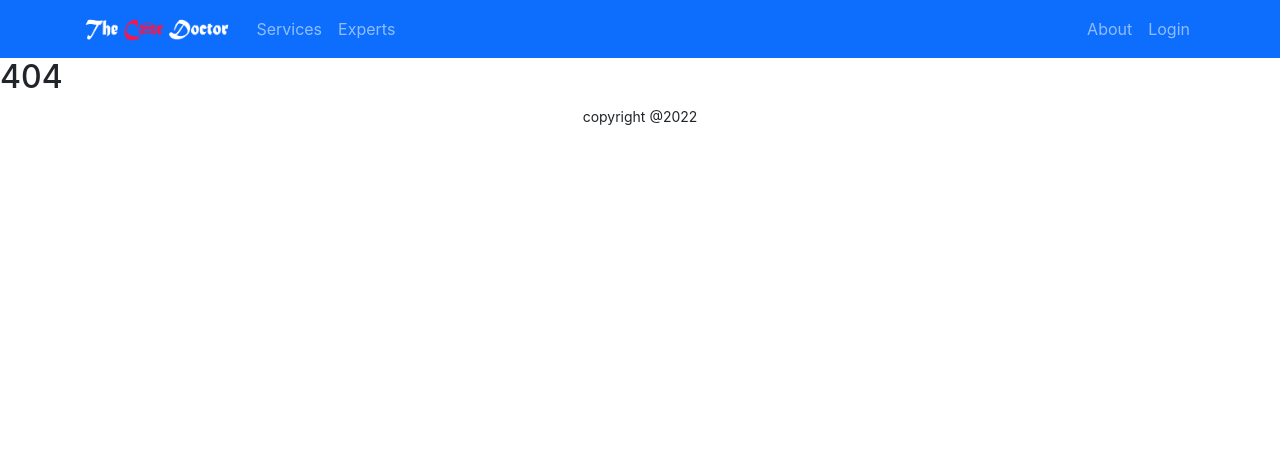
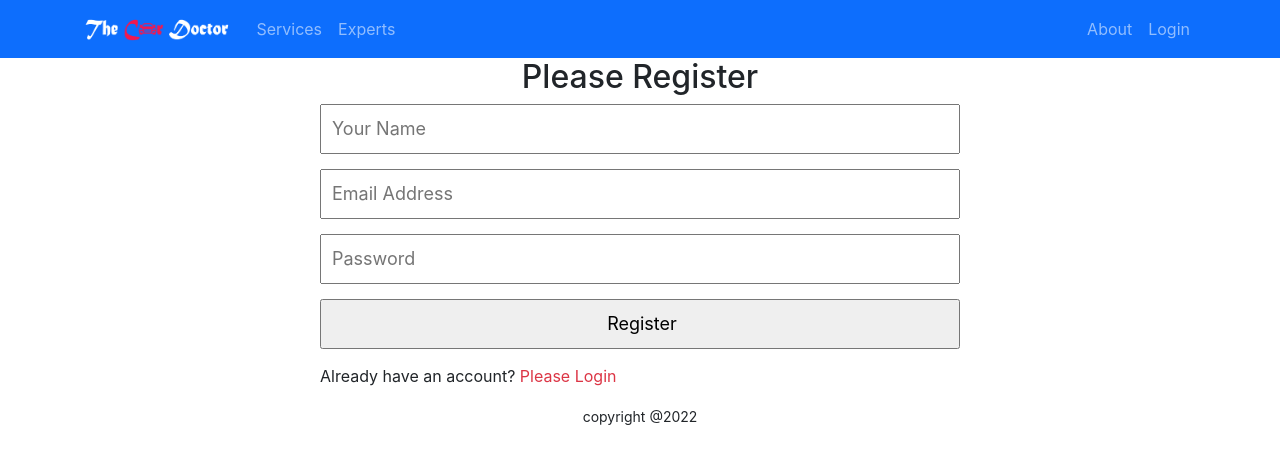
Before and after one commit to SoybalAhmmed/assignment-ten-repo, a React (Create React App) app: page /register in a window 1280 px wide. Before the commit this address had no page. Shown: the top 464 px of the page. Built offline with nearby package versions, Linux system fonts and the light colour scheme.

Commit message:
register and login form design

```diff
--- a/package.json
+++ b/package.json
@@ -7,9 +7,11 @@
     "@testing-library/react": "^13.1.1",
     "@testing-library/user-event": "^13.5.0",
     "bootstrap": "^5.1.3",
+    "firebase": "^9.6.11",
     "react": "^18.0.0",
     "react-bootstrap": "^2.2.3",
     "react-dom": "^18.0.0",
+    "react-firebase-hooks": "^5.0.3",
     "react-router-dom": "^6.3.0",
     "react-scripts": "5.0.1",
     "web-vitals": "^2.1.4"
--- a/src/App.js
+++ b/src/App.js
@@ -1,6 +1,8 @@
 
 import { Route, Routes } from 'react-router-dom';
 import './App.css';
+import Register from './Pages/Login/Register/Register';
+import Login from './Pages/Login/Login/Login';
 import ServiceDetail from './Pages/ServiceDetail/ServiceDetail';
 import About from './Pages/About/About';
 import Home from './Pages/Home/Home/Home';
@@ -17,6 +19,8 @@
          <Route path="/home" element={<Home></Home>}></Route>
          <Route path='/service/:serviceId' element={<ServiceDetail></ServiceDetail>}></Route>
          <Route path="/about" element={<About></About>}></Route>
+         <Route path="/login" element={<Login></Login>}></Route>
+         <Route path ="/register" element={<Register></Register>}></Route>
          <Route path="*" element={<NotFound></NotFound>}></Route>
        </Routes>
        <Footer></Footer>
--- /dev/null
+++ b/src/Pages/Login/Login/Login.js
@@ -0,0 +1,50 @@
+import React, { useRef } from 'react';
+import { Button, Form } from 'react-bootstrap';
+import { Link, useNavigate } from 'react-router-dom';
+
+const Login = () => {
+    const emailRef = useRef('');
+    const passwordRef = useRef('');
+    const navigate = useNavigate();
+
+    const handleSubmit = event => {
+        event.preventDefault();
+        const email = emailRef.current.value;
+        const password = passwordRef.current.value;
+
+        console.log(email, password);
+    }
+
+    const navigateRegister = event => {
+        navigate('/register');
+    }
+
+    return (
+        <div className='container w-50 mx-auto'>
+            <h2 className='text-primary text-center mt-2'>Please Login</h2>
+            <Form onSubmit={handleSubmit}>
+                <Form.Group className="mb-3" controlId="formBasicEmail">
+                    <Form.Label>Email address</Form.Label>
+                    <Form.Control  ref={emailRef}  type="email" placeholder="Enter email" required  />
+                    <Form.Text className="text-muted">
+                        We'll never share your email with anyone else.
+                    </Form.Text>
+                </Form.Group>
+
+                <Form.Group className="mb-3" controlId="formBasicPassword">
+                    <Form.Label>Password</Form.Label>
+                    <Form.Control  ref={passwordRef}  type="password" placeholder="Password" required  />
+                </Form.Group>
+                <Form.Group className="mb-3" controlId="formBasicCheckbox">
+                    <Form.Check type="checkbox" label="Check me out" />
+                </Form.Group>
+                <Button variant="primary" type="submit">
+                    Submit
+                </Button>
+            </Form>
+            <p>fIRST tIME tUTOR WANTED? <Link to="/register" className='text-danger pe-auto text-decoration-none'  onClick={navigateRegister} >Please Register</Link> </p>
+        </div>
+    );
+};
+
+export default Login;
--- /dev/null
+++ b/src/Pages/Login/Register/Register.css
@@ -0,0 +1,12 @@
+.register-form{
+    margin: 0 auto;
+    width: 50%;
+}
+.register-form input{
+    display: block;
+    width: 100%;
+    height: 50px;
+    padding-left: 10px;
+    font-size: 18px;
+    margin-bottom: 15px;
+}
--- /dev/null
+++ b/src/Pages/Login/Register/Register.js
@@ -0,0 +1,46 @@
+import React from 'react';
+import { useCreateUserWithEmailAndPassword } from 'react-firebase-hooks/auth';
+import './Register.css';
+import { Link, useNavigate } from 'react-router-dom';
+import auth from '../../../firebase.init';
+
+
+const Register = () => {
+    const [
+        createUserWithEmailAndPassword,
+        user,
+        loading,
+        error,
+      ] = useCreateUserWithEmailAndPassword(auth);
+      const navigate = useNavigate();
+
+      const navigateLogin = () =>{
+        navigate('/login');
+    }
+
+    const handleRegister = event =>{
+        event.preventDefault();
+        const name = event.target.name.value;
+        const email = event.target.email.value;
+        const password = event.target.password.value;
+
+        createUserWithEmailAndPassword(email, password);
+    }
+
+    return (
+        <div className='register-form'>
+            <h2 style={{ textAlign: 'center' }}>Please Register</h2>
+            <form  onSubmit={handleRegister}>
+                <input type="text" name="name" id="" placeholder='Your Name' />
+
+                <input type="email" name="email" id="" placeholder='Email Address' required />
+
+                <input type="password" name="password" id="" placeholder='Password' required />
+                <input type="submit" value="Register" />
+            </form>
+            <p>Already have an account? <Link to="/login" className='text-danger pe-auto text-decoration-none'  onClick={navigateLogin} >Please Login</Link> </p>
+        </div>
+    );
+};
+
+export default Register;
--- a/src/Pages/Shared/Header/Header.js
+++ b/src/Pages/Shared/Header/Header.js
@@ -10,7 +10,7 @@
   <Navbar collapseOnSelect expand="lg" sticky='top' bg="primary" variant="dark">
   <Container>
   <Navbar.Brand as={Link} to="/">
-      <img src={logo} height={30}/>
+      <img src={logo} height="30" alt=""/>
       </Navbar.Brand>
   <Navbar.Toggle aria-controls="responsive-navbar-nav" />
   <Navbar.Collapse id="responsive-navbar-nav">
--- /dev/null
+++ b/src/firebase.init.js
@@ -0,0 +1,22 @@
+// Import the functions you need from the SDKs you need
+import { initializeApp } from "firebase/app";
+import {getAuth} from 'firebase/auth';
+// TODO: Add SDKs for Firebase products that you want to use
+// https://firebase.google.com/docs/web/setup#available-libraries
+
+// Your web app's Firebase configuration
+const firebaseConfig = {
+  apiKey: "AIzaSyAhehwKhvld4bpBxS-14ipA5ARL3bevalo",
+  authDomain: "tutor-assignment-ten.firebaseapp.com",
+  projectId: "tutor-assignment-ten",
+  storageBucket: "tutor-assignment-ten.appspot.com",
+  messagingSenderId: "297226156480",
+  appId: "1:297226156480:web:88f6dcf6efa7f0bbeab025"
+};
+
+// Initialize Firebase
+const app = initializeApp(firebaseConfig);
+
+const auth = getAuth(app);
+
+export default auth;
```
Also changed, not shown: 1 other file (tests, documents, lock files or other folders).
